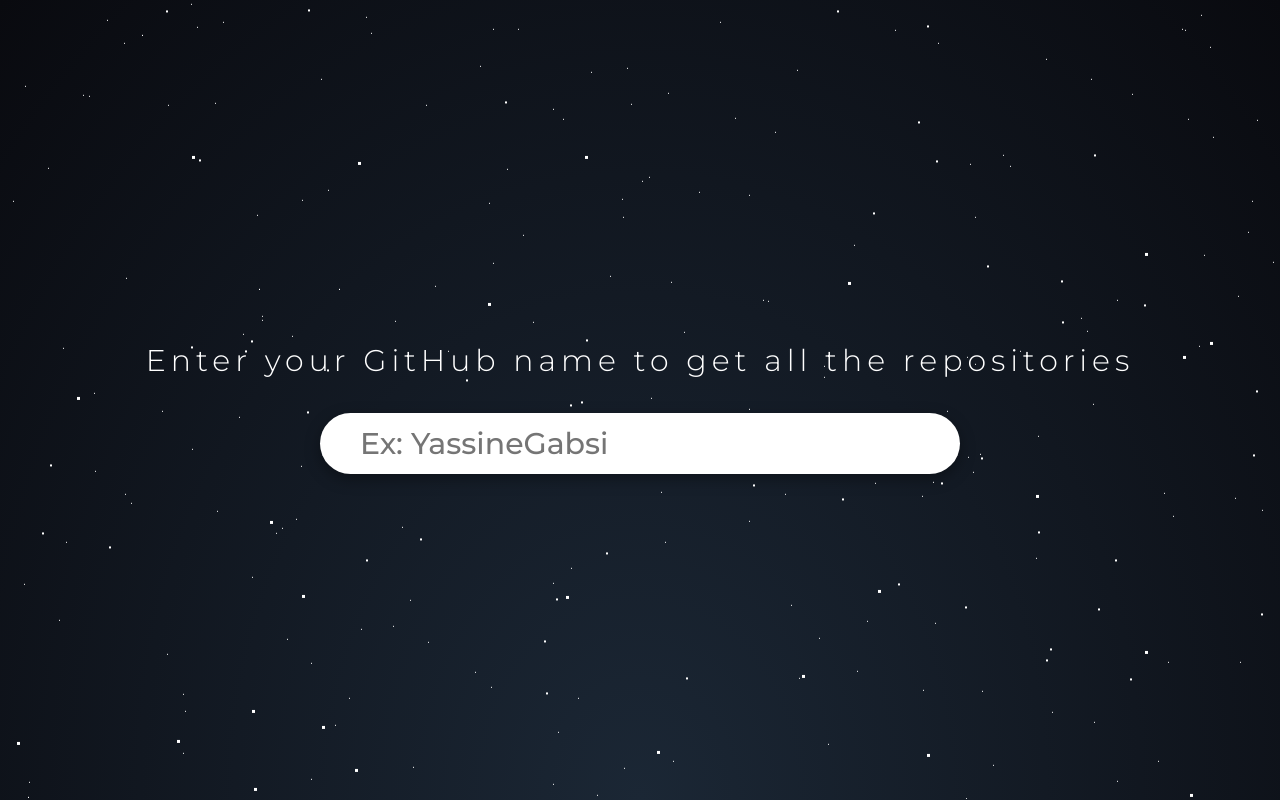
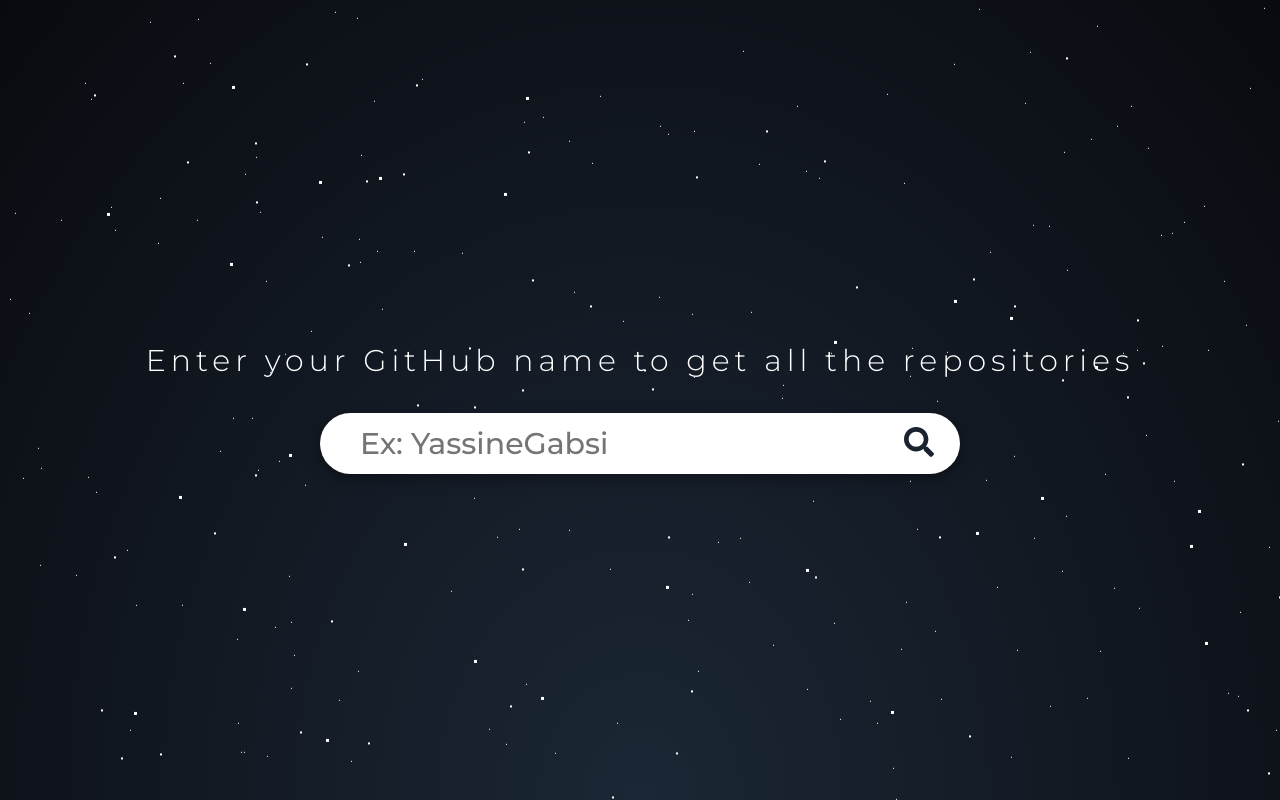
Before and after one commit to YassineGabsi/github-repositories, a React (Create React App) app: page / in a window 1280 px wide. Built offline with nearby package versions, Linux system fonts and the light colour scheme.

Commit message:
add search button

```diff
--- a/package.json
+++ b/package.json
@@ -3,6 +3,9 @@
   "version": "0.1.0",
   "private": true,
   "dependencies": {
+    "@fortawesome/fontawesome-svg-core": "^1.2.36",
+    "@fortawesome/free-solid-svg-icons": "^5.15.4",
+    "@fortawesome/react-fontawesome": "^0.1.15",
     "@testing-library/jest-dom": "^5.14.1",
     "@testing-library/react": "^11.2.7",
     "@testing-library/user-event": "^12.8.3",
--- a/src/Assets/Home.scss
+++ b/src/Assets/Home.scss
@@ -80,11 +80,13 @@
     height: 100vh;
     flex-direction: column;
 
+    .home-input-container {
+      width: 50%;
       .home-input {
         border-radius: 50px;
         padding: 8px 40px;
-      width: 50%;
         color: #1B2735;
+        width: 100%;
         outline: none;
         margin-top: 30px;
         border: none;
@@ -95,6 +97,13 @@
       .home-input:focus {
         box-shadow: rgb(0, 0, 0) 0 20px 30px -10px;
         transition: 0.3s all ease-in-out;
+      }
+
+      .search-icon {
+        position: absolute;
+        top: 53.4vh;
+        right: 27vw;
+      }
     }
   }
 }
--- a/src/Components/Home.js
+++ b/src/Components/Home.js
@@ -1,5 +1,7 @@
 import React from "react";
 import '../Assets/Home.scss';
+import { FontAwesomeIcon } from '@fortawesome/react-fontawesome'
+import {faSearch} from "@fortawesome/free-solid-svg-icons";
 
 export default function Home() {
 
@@ -14,7 +16,10 @@
                 <span>
                     Enter your GitHub name to get all the repositories
                 </span>
-                <input className={'home-input'} type="text" placeholder={'Ex: YassineGabsi'}/>
+                <div className={'home-input-container'}>
+                    <input className={'home-input'} type="text" placeholder={'Ex: YassineGabsi'}/>
+                    <FontAwesomeIcon className={'search-icon'} icon={ faSearch } color={'#192330'} />
+                </div>
 
             </div>
         </div>
```
Also changed, not shown: 1 other file (tests, documents, lock files or other folders). Lines whose indentation alone changed are shown as unchanged.
